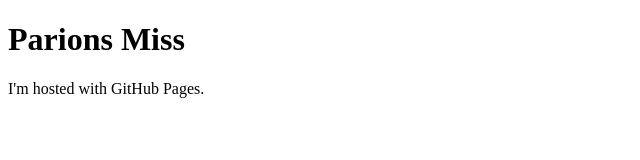
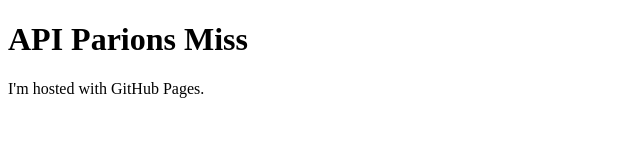
Before and after one commit to MB-00101110/api.parionsmiss.github.io, a plain HTML site: page index.html in a window 1280 px wide. Shown: the whole page, without its empty margins (0-640 px from the left). Drawn offline with Linux system fonts and the light colour scheme.

Commit message:
Update index.html

```diff
--- a/index.html
+++ b/index.html
@@ -1,7 +1,7 @@
 <!DOCTYPE html>
 <html>
 <body>
-<h1>Parions Miss</h1>
+<h1>API Parions Miss</h1>
 <p>I'm hosted with GitHub Pages.</p>
 </body>
 </html>
```
